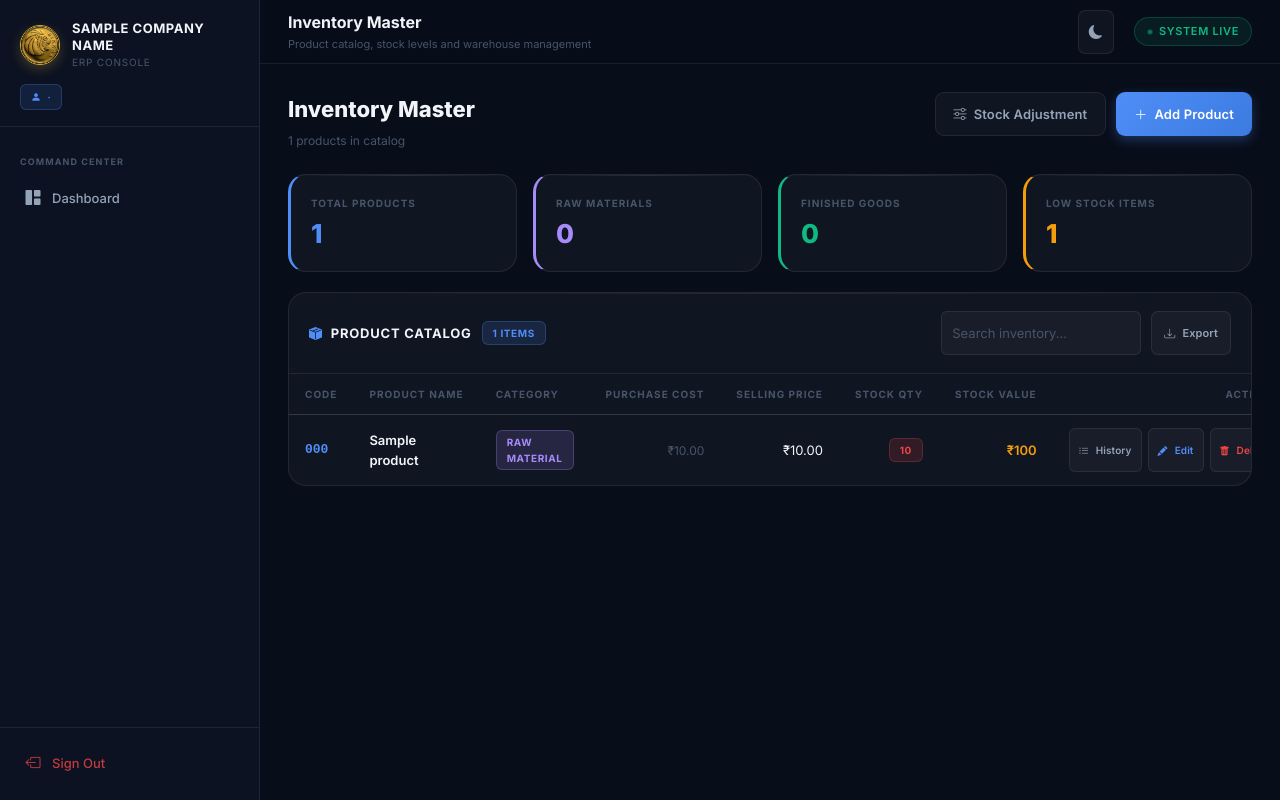
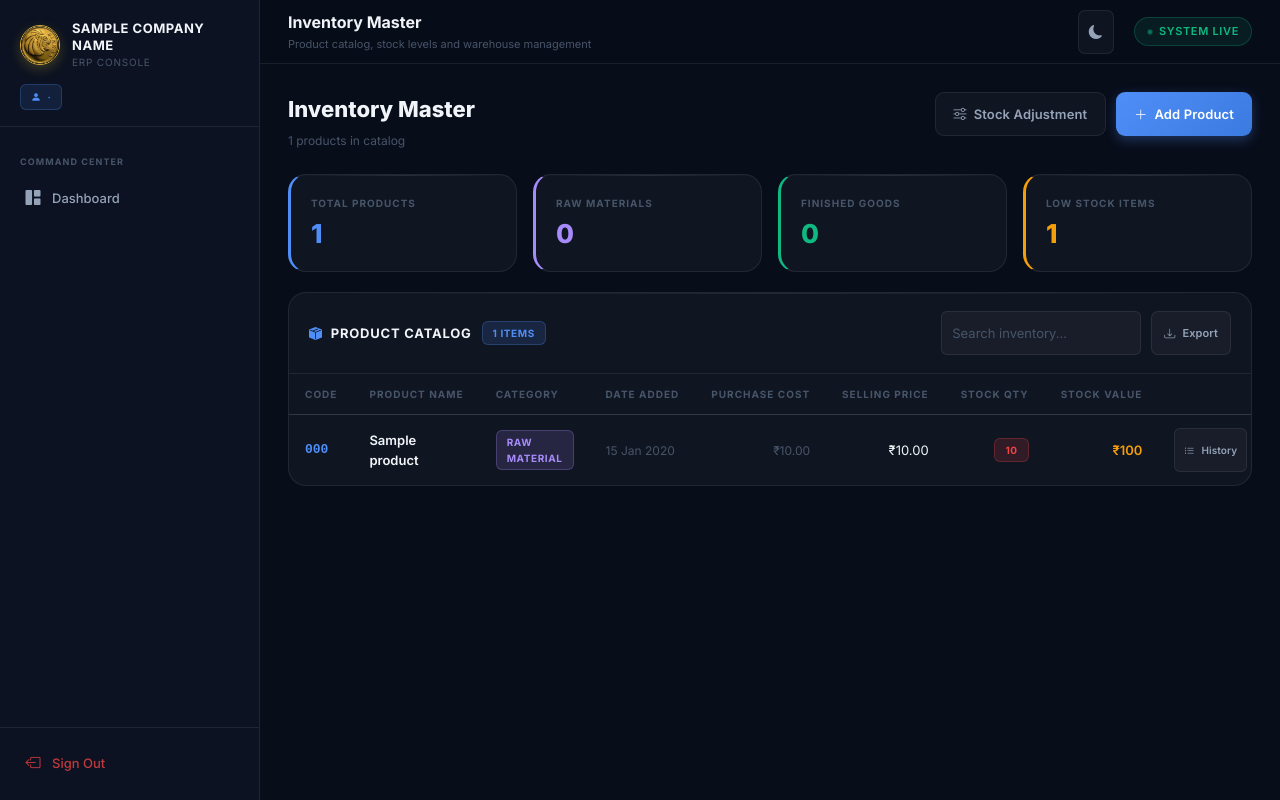
Before and after one commit to VanshMalhotra1301/sikka-industries, a Python web app: template app/templates/modules/inventory/stock_status.html in a window 1280 px wide. Run offline with Jinja, Linux system fonts and the light colour scheme; the template is opened without the code that fills it: most values are stand-ins (such as "Sample title", 1, 10 or a date in 2020).

Commit message:
Add Date Added column to Inventory Master and update global context

```diff
--- a/app/__init__.py
+++ b/app/__init__.py
@@ -81,7 +81,7 @@ def create_app(config_name: str = None) -> Flask:
         return {
             'company_name': 'SIKKA GROUPS OF INDUSTRIES',
             'company_full': 'SIKKA GROUPS OF INDUSTRIES',
-            'industry_segment': 'Electric Motor Manufacturing',
+
             'current_year': datetime.utcnow().year,
         }
 
--- a/app/templates/modules/inventory/stock_status.html
+++ b/app/templates/modules/inventory/stock_status.html
@@ -61,6 +61,7 @@
           <th>Code</th>
           <th>Product Name</th>
           <th>Category</th>
+          <th>Date Added</th>
           <th class="text-right">Purchase Cost</th>
           <th class="text-right">Selling Price</th>
           <th class="text-right">Stock Qty</th>
@@ -82,6 +83,7 @@
               <span class="badge badge-purple">Raw Material</span>
             {% endif %}
           </td>
+          <td class="td-muted">{{ p.created_at.strftime('%d %b %Y') }}</td>
           <td class="text-right td-muted">₹{{ "{:,.2f}".format(p.purchase_cost) }}</td>
           <td class="text-right">₹{{ "{:,.2f}".format(p.selling_price) }}</td>
           <td class="text-right">
@@ -111,7 +113,7 @@
           </td>
         </tr>
         {% else %}
-        <tr><td colspan="8">
+        <tr><td colspan="9">
           <div class="empty-state">
             <div class="empty-state-icon">📦</div>
             <h5>No products yet</h5>
```
